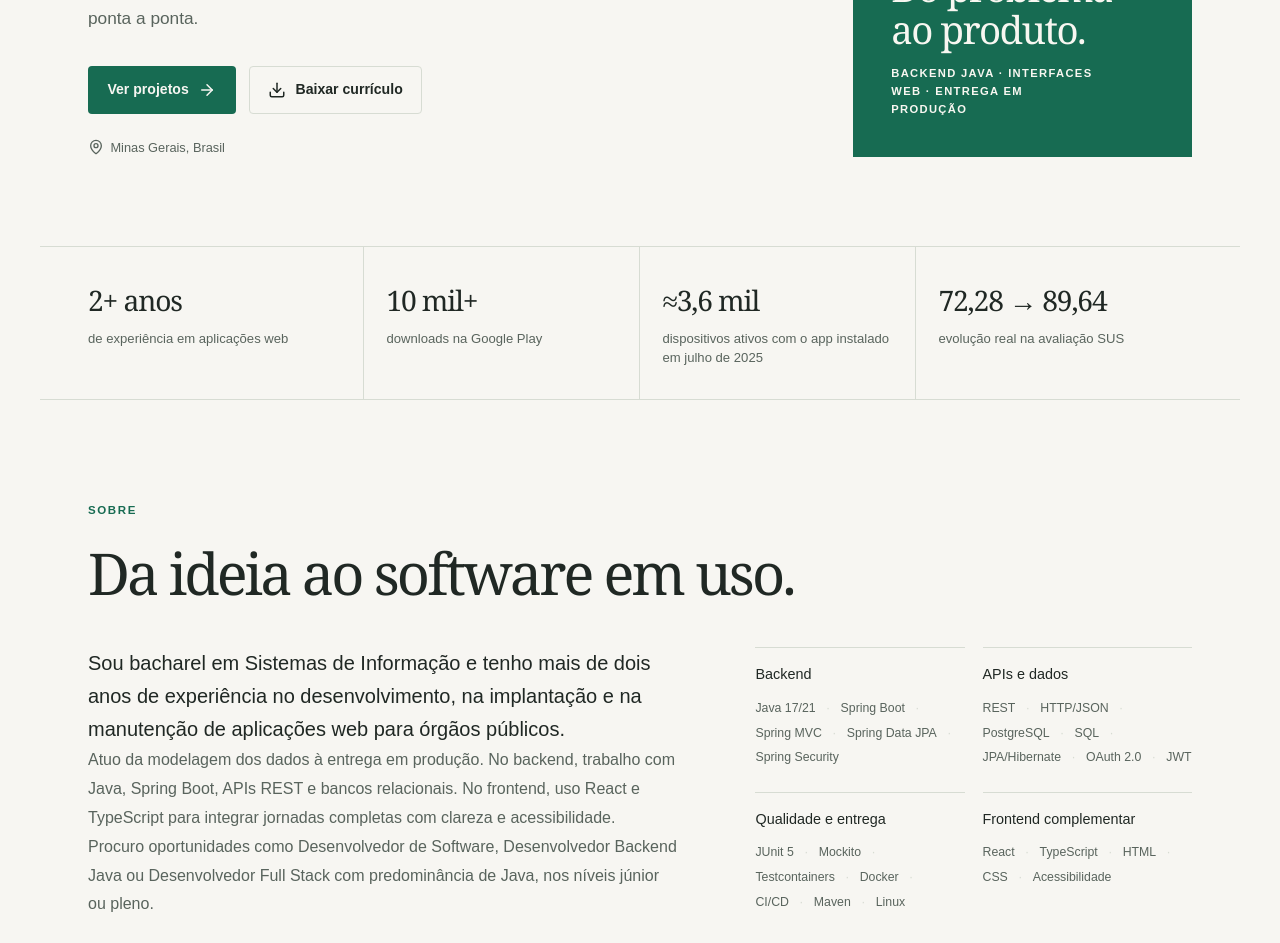
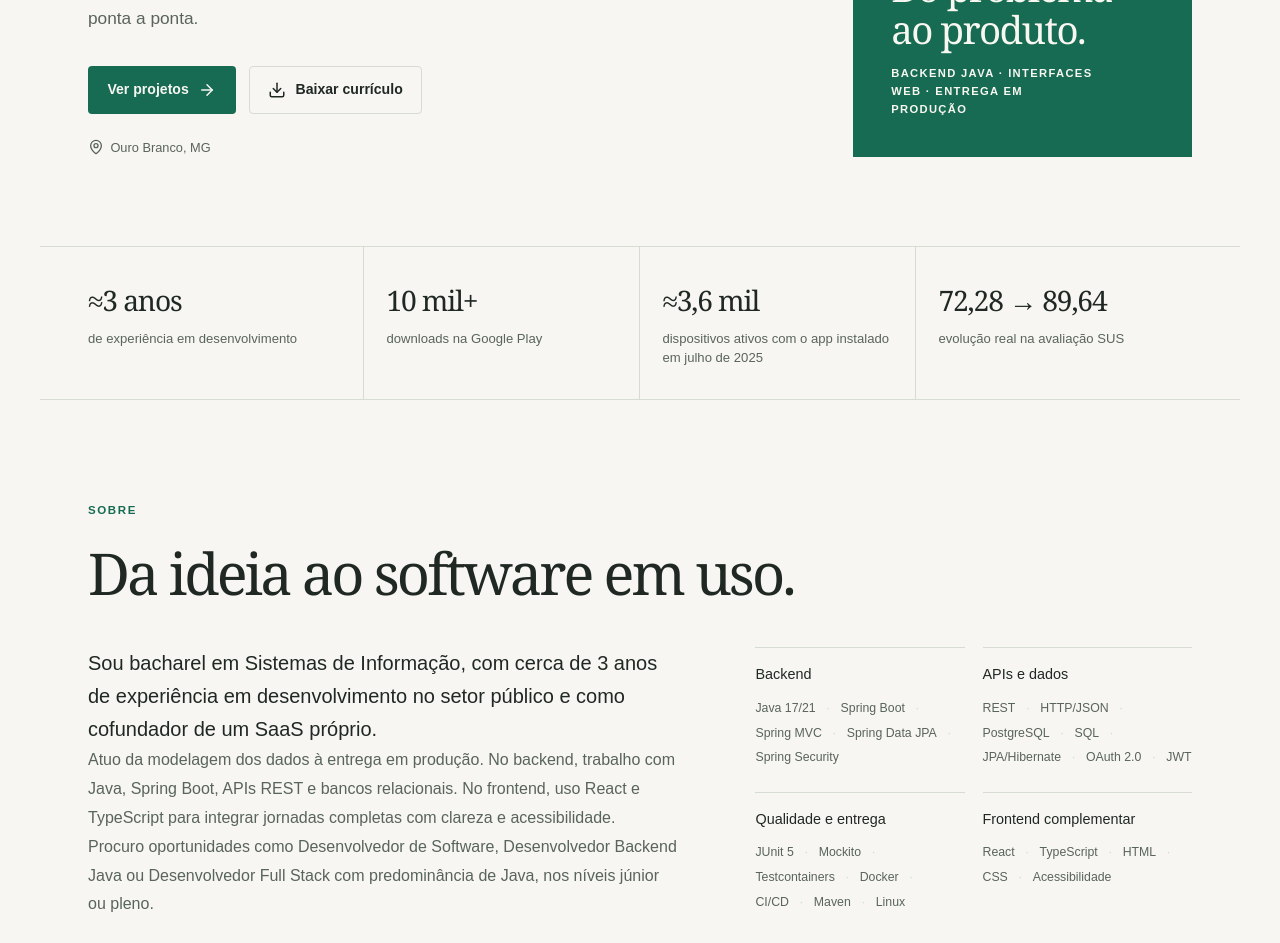
Before and after one commit to asmeduardo/portfolio, a Next.js app: page / in a window 1280 px wide. Shown: the part 560-1503 px from the top of the page. Built offline with nearby package versions, Linux system fonts and the light colour scheme.

Commit message:
feat: state experience and location as in the resume

```diff
--- a/src/app/layout.tsx
+++ b/src/app/layout.tsx
@@ -41,7 +41,8 @@ const personJsonLd = {
   jobTitle: portfolio.title,
   address: {
     "@type": "PostalAddress",
-    addressRegion: "Minas Gerais",
+    addressLocality: "Ouro Branco",
+    addressRegion: "MG",
     addressCountry: "BR",
   },
   sameAs: [portfolio.social.github, portfolio.social.linkedin],
--- a/src/data/portfolio.ts
+++ b/src/data/portfolio.ts
@@ -111,12 +111,12 @@ export const portfolio = portfolioSchema.parse({
   name: "Eduardo de Melo",
   title: "Desenvolvedor de Software",
   role: "Desenvolvedor de Software | Java, Spring Boot e APIs REST",
-  location: "Minas Gerais, Brasil",
+  location: "Ouro Branco, MG",
   email: "eduardo.melo01992@gmail.com",
   introduction:
     "Desenvolvo aplicações web com foco em backend Java, segurança, testes e entrega contínua. Também construo interfaces em React para acompanhar o produto de ponta a ponta.",
   about: [
-    "Sou bacharel em Sistemas de Informação e tenho mais de dois anos de experiência no desenvolvimento, na implantação e na manutenção de aplicações web para órgãos públicos.",
+    "Sou bacharel em Sistemas de Informação, com cerca de 3 anos de experiência em desenvolvimento no setor público e como cofundador de um SaaS próprio.",
     "Atuo da modelagem dos dados à entrega em produção. No backend, trabalho com Java, Spring Boot, APIs REST e bancos relacionais. No frontend, uso React e TypeScript para integrar jornadas completas com clareza e acessibilidade.",
     "Procuro oportunidades como Desenvolvedor de Software, Desenvolvedor Backend Java ou Desenvolvedor Full Stack com predominância de Java, nos níveis júnior ou pleno.",
   ],
@@ -125,7 +125,7 @@ export const portfolio = portfolioSchema.parse({
     linkedin: "https://www.linkedin.com/in/meloeduardo92",
   },
   impact: [
-    { value: "2+ anos", label: "de experiência em aplicações web" },
+    { value: "≈3 anos", label: "de experiência em desenvolvimento" },
     { value: "10 mil+", label: "downloads na Google Play" },
     {
       value: "≈3,6 mil",
```
Also changed, not shown: 1 other file (tests, documents, lock files or other folders).
